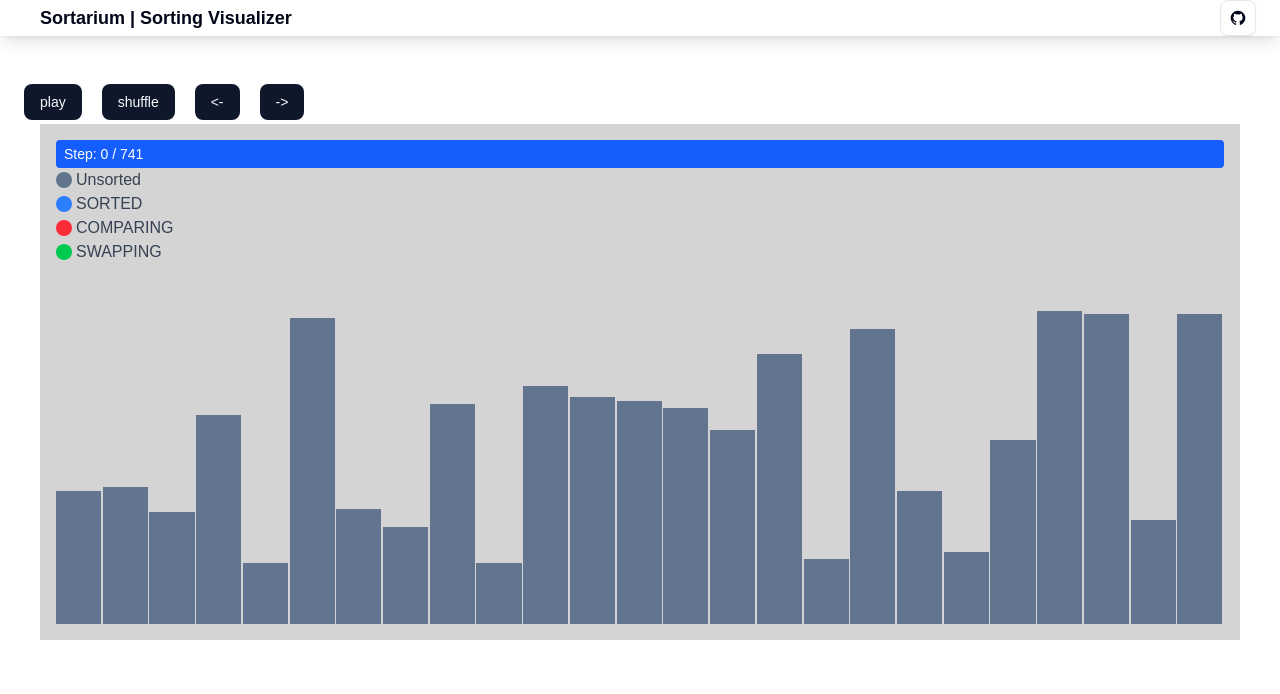
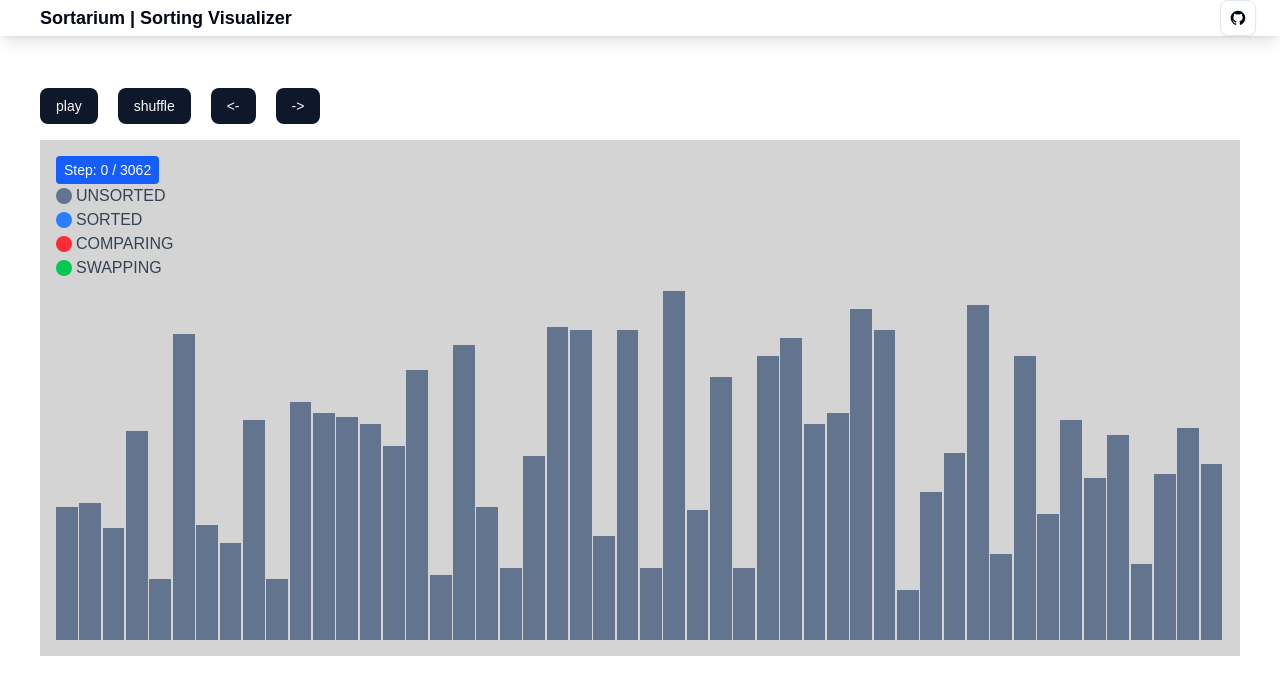
Before and after one commit to yoshifoxor/sortarium, a Next.js app: page / in a window 1280 px wide. Shown: the top 694 px of the page. Built offline with nearby package versions, Linux system fonts and the light colour scheme; a web font is replaced by a local one.

Commit message:
feat: improved state management and UI updates

```diff
--- a/src/components/mainContent/index.tsx
+++ b/src/components/mainContent/index.tsx
@@ -1,5 +1,5 @@
 'use client';
-import { useCallback, useEffect, useState } from 'react';
+import { useCallback, useEffect, useMemo, useState } from 'react';
 
 import { BubbleSort } from '@/algorithms/bubbleSort/index';
 import { Button } from '@/components/ui/button';
@@ -15,7 +15,7 @@ export function MainContent() {
     array: [],
     min: 10,
     max: 100,
-    size: 25,
+    size: 50,
     delayMs: 0,
     sort: BubbleSort,
   });
@@ -31,7 +31,8 @@ export function MainContent() {
   );
 
   // 現在のstate.arrayに対してソートアルゴリズムを実行し、ソート過程の全ステップの履歴を取得
-  const sortHistory = state.sort(state.array);
+  const { array, sort } = state;
+  const sortHistory = useMemo(() => sort(array), [array, sort]);
 
   // ソート可視化のステップ管理（現在のステップ、次へ、前へ、リセット）を取得
   // 初期値: 0、最小値: 0、最大値: sortHistoryの長さ-1
@@ -47,7 +48,7 @@ export function MainContent() {
   // state.sizeやmin/maxが変わると、新しいランダム配列を生成してリセット
   useEffect(() => {
     setArray(generateRandomArray(state.size, state.min, state.max));
-  }, [state.min, state.max, state.size, setArray, resetStep]);
+  }, [state.min, state.max, state.size, setArray]);
 
   // ソート再生状態を管理（再生中/停止中、トグル、停止）
   const [playing, togglePlaying, , turnOffPlaying] = useToggle(false);
@@ -72,10 +73,14 @@ export function MainContent() {
   return (
     <main className="@container mx-auto px-6 @3xl:px-0">
       <div className="min-h-[80vh] py-10">
-        <Button id="play_stop_button" className="mr-5" onClick={togglePlaying}>
+        <div className="m-4 mt-1 flex items-center">
+          <Button
+            id="play_stop_button"
+            className="mr-5"
+            onClick={togglePlaying}
+          >
             {playing ? 'stop' : 'play'}
           </Button>
-
           <Button
             id="shuffle_button"
             className="mr-5"
@@ -89,7 +94,6 @@ export function MainContent() {
           >
             shuffle
           </Button>
-
           <Button
             id="prev_step_button"
             className="mr-5"
@@ -100,7 +104,6 @@ export function MainContent() {
           >
             {'<-'}
           </Button>
-
           <Button
             id="next_step_button"
             onClick={() => {
@@ -110,6 +113,7 @@ export function MainContent() {
           >
             {'->'}
           </Button>
+        </div>
 
         <Visualizer max={state.max} sortHistory={sortHistory} step={step} />
       </div>
--- a/src/components/visualizer/index.tsx
+++ b/src/components/visualizer/index.tsx
@@ -14,7 +14,7 @@ type Props = {
 const LEGEND_ITEMS: LegendItem[] = [
   {
     color: ElementStatus.WAITING.color,
-    label: 'Unsorted',
+    label: 'UNSORTED',
   },
   {
     color: ElementStatus.SORTED.color,
--- a/src/components/visualizer/step.tsx
+++ b/src/components/visualizer/step.tsx
@@ -3,11 +3,13 @@ type Props = {
   max: number;
 };
 
-export function Step({ step, max }:Props) {
+export function Step({ step, max }: Props) {
   return (
-    <span className={`
-      inline-flex items-center rounded bg-blue-600 px-2 py-1 text-sm font-medium
-      text-white
-    `}>{`Step: ${step} / ${max}`}</span>
+    <span
+      className={`
+        inline-flex w-fit items-center rounded bg-blue-600 px-2 py-1 text-sm
+        font-medium text-white
+      `}
+    >{`Step: ${step} / ${max}`}</span>
   );
-};
+}
```
Lines whose indentation alone changed are shown as unchanged.
